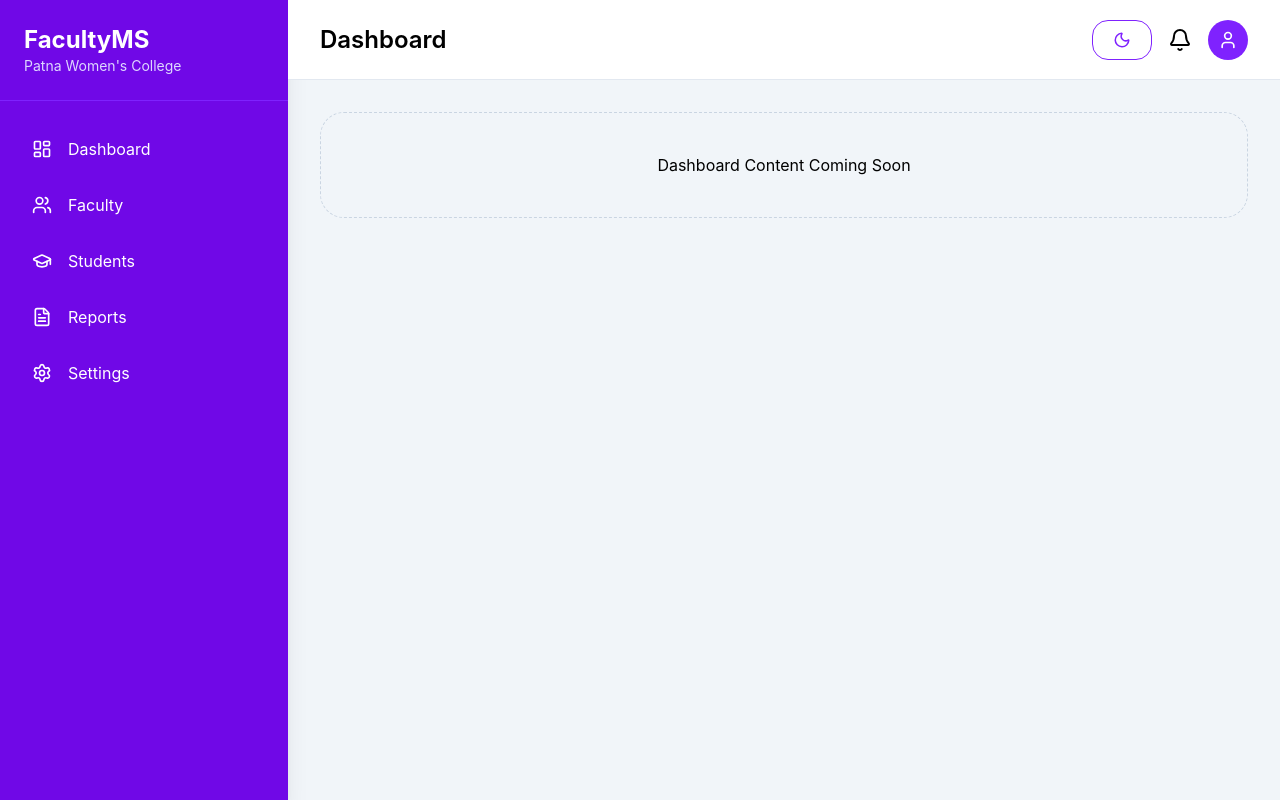
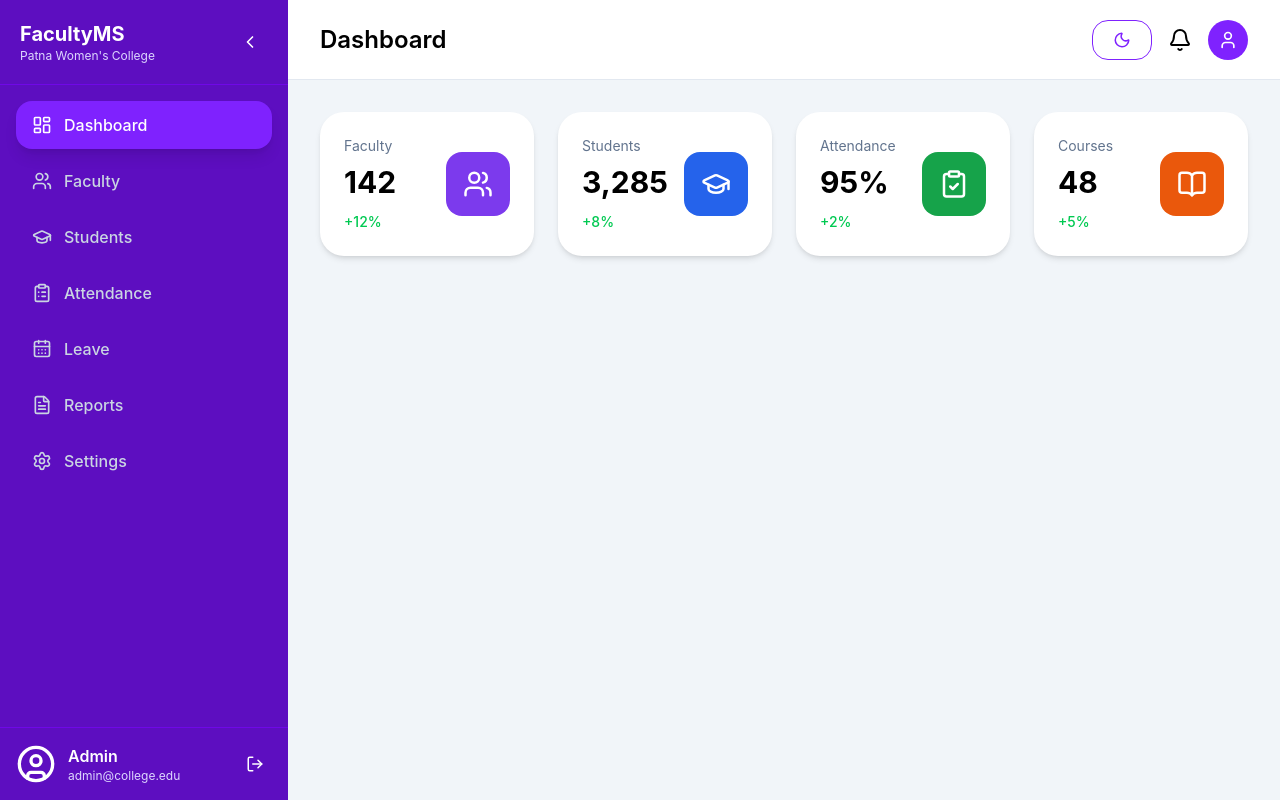
Before and after one commit to srija-laxmi/faculty-management-system, a React app in the folder frontend/: page /admin in a window 1280 px wide. Built offline with nearby package versions, Linux system fonts and the light colour scheme; the HTML template or start-up script is replaced by a standard one.

Commit message:
feat: add dashboard layout and sidebar components

```diff
--- a/frontend/package.json
+++ b/frontend/package.json
@@ -24,6 +24,7 @@
     "react-hook-form": "^7.82.0",
     "react-hot-toast": "^2.6.0",
     "react-router": "^8.3.0",
+    "react-router-dom": "^7.18.1",
     "tailwind-merge": "^3.6.0",
     "tailwindcss": "^4.3.3",
     "zod": "^4.4.3"
--- /dev/null
+++ b/frontend/src/components/dashboard/StatCard.jsx
@@ -0,0 +1,40 @@
+import { motion } from "framer-motion";
+
+export default function StatCard({
+  title,
+  value,
+  icon: Icon,
+  color,
+  change,
+}) {
+  return (
+    <motion.div
+      whileHover={{ y: -5 }}
+      transition={{ duration: 0.2 }}
+      className="rounded-3xl bg-white p-6 shadow-md transition-all dark:bg-slate-900"
+    >
+      <div className="flex items-center justify-between">
+        <div>
+          <p className="text-sm text-slate-500 dark:text-slate-400">
+            {title}
+          </p>
+
+          <h2 className="mt-2 text-3xl font-bold">
+            {value}
+          </h2>
+
+          <p className="mt-3 text-sm font-medium text-green-500">
+            {change}
+          </p>
+        </div>
+
+        <div
+          className="flex h-16 w-16 items-center justify-center rounded-2xl text-white"
+          style={{ backgroundColor: color }}
+        >
+          <Icon size={30} />
+        </div>
+      </div>
+    </motion.div>
+  );
+}
--- /dev/null
+++ b/frontend/src/components/dashboard/StatsGrid.jsx
@@ -0,0 +1,52 @@
+import {
+  Users,
+  GraduationCap,
+  ClipboardCheck,
+  BookOpen,
+} from "lucide-react";
+
+import StatCard from "./StatCard";
+
+const stats = [
+  {
+    title: "Faculty",
+    value: "142",
+    change: "+12%",
+    icon: Users,
+    color: "#7c3aed",
+  },
+  {
+    title: "Students",
+    value: "3,285",
+    change: "+8%",
+    icon: GraduationCap,
+    color: "#2563eb",
+  },
+  {
+    title: "Attendance",
+    value: "95%",
+    change: "+2%",
+    icon: ClipboardCheck,
+    color: "#16a34a",
+  },
+  {
+    title: "Courses",
+    value: "48",
+    change: "+5%",
+    icon: BookOpen,
+    color: "#ea580c",
+  },
+];
+
+export default function StatsGrid() {
+  return (
+    <div className="grid gap-6 md:grid-cols-2 xl:grid-cols-4">
+      {stats.map((item) => (
+        <StatCard
+          key={item.title}
+          {...item}
+        />
+      ))}
+    </div>
+  );
+}
--- a/frontend/src/components/layout/Sidebar.jsx
+++ b/frontend/src/components/layout/Sidebar.jsx
@@ -1,40 +1,57 @@
-import {
-  LayoutDashboard,
-  Users,
-  GraduationCap,
-  FileText,
-  Settings,
-} from "lucide-react";
-
-const menuItems = [
-  { icon: LayoutDashboard, label: "Dashboard" },
-  { icon: Users, label: "Faculty" },
-  { icon: GraduationCap, label: "Students" },
-  { icon: FileText, label: "Reports" },
-  { icon: Settings, label: "Settings" },
-];
+import { ChevronLeft, ChevronRight } from "lucide-react";
+import { menuItems } from "../../constants/menu";
+import { useSidebar } from "../../context/SidebarContext";
+import SidebarItem from "./SidebarItem";
+import SidebarFooter from "./SidebarFooter";
 
 export default function Sidebar() {
+  const { collapsed, toggleSidebar } = useSidebar();
+
   return (
-    <aside className="flex h-screen w-72 flex-col bg-violet-700 text-white shadow-xl">
-      <div className="border-b border-violet-600 p-6">
-        <h1 className="text-2xl font-bold">FacultyMS</h1>
-        <p className="text-sm text-violet-200">
-          Patna Women's College
-        </p>
+    <aside
+      className={`${
+        collapsed ? "w-24" : "w-72"
+      } flex h-screen flex-col bg-violet-800 text-white transition-all duration-300`}
+    >
+      {/* Logo */}
+      <div className="flex items-center justify-between border-b border-violet-700 p-5">
+        {!collapsed && (
+          <div>
+            <h1 className="text-xl font-bold">
+              FacultyMS
+            </h1>
+
+            <p className="text-xs text-violet-200">
+              Patna Women's College
+            </p>
+          </div>
+        )}
+
+        <button
+          onClick={toggleSidebar}
+          className="rounded-lg p-2 hover:bg-violet-700"
+        >
+          {collapsed ? (
+            <ChevronRight size={20} />
+          ) : (
+            <ChevronLeft size={20} />
+          )}
+        </button>
       </div>
 
-      <nav className="mt-6 flex-1 px-4">
-        {menuItems.map(({ icon: Icon, label }) => (
-          <button
-            key={label}
-            className="mb-2 flex w-full items-center gap-4 rounded-xl px-4 py-3 transition hover:bg-violet-600"
-          >
-            <Icon size={20} />
-            <span>{label}</span>
-          </button>
+      {/* Menu */}
+      <div className="flex-1 overflow-y-auto p-4">
+        {menuItems.map((item) => (
+          <SidebarItem
+            key={item.id}
+            {...item}
+            collapsed={collapsed}
+          />
         ))}
-      </nav>
+      </div>
+
+      {/* Footer */}
+      <SidebarFooter collapsed={collapsed} />
     </aside>
   );
 }
--- /dev/null
+++ b/frontend/src/components/layout/SidebarFooter.jsx
@@ -0,0 +1,29 @@
+import { LogOut, UserCircle } from "lucide-react";
+
+export default function SidebarFooter({ collapsed }) {
+  return (
+    <div className="border-t border-violet-700 p-4">
+      <div className="flex items-center gap-3">
+        <UserCircle size={40} />
+
+        {!collapsed && (
+          <div className="flex-1">
+            <p className="font-semibold">
+              Admin
+            </p>
+
+            <p className="text-xs text-violet-200">
+              admin@college.edu
+            </p>
+          </div>
+        )}
+
+        {!collapsed && (
+          <button className="rounded-lg p-2 hover:bg-violet-700">
+            <LogOut size={18} />
+          </button>
+        )}
+      </div>
+    </div>
+  );
+}
--- /dev/null
+++ b/frontend/src/components/layout/SidebarItem.jsx
@@ -0,0 +1,35 @@
+import clsx from "clsx";
+import { NavLink } from "react-router-dom";
+import { motion } from "framer-motion";
+
+export default function SidebarItem({
+  icon: Icon,
+  title,
+  path,
+  collapsed,
+}) {
+  return (
+    <NavLink to={path}>
+      {({ isActive }) => (
+        <motion.div
+          whileHover={{ x: 4 }}
+          whileTap={{ scale: 0.98 }}
+          className={clsx(
+            "group mb-2 flex items-center gap-3 rounded-2xl px-4 py-3 transition-all duration-200",
+            isActive
+              ? "bg-violet-600 text-white shadow-lg"
+              : "text-slate-300 hover:bg-violet-700 hover:text-white"
+          )}
+        >
+          <Icon size={20} />
+
+          {!collapsed && (
+            <span className="font-medium">
+              {title}
+            </span>
+          )}
+        </motion.div>
+      )}
+    </NavLink>
+  );
+}
--- /dev/null
+++ b/frontend/src/constants/menu.js
@@ -0,0 +1,19 @@
+import {
+  LayoutDashboard,
+  Users,
+  GraduationCap,
+  ClipboardList,
+  CalendarDays,
+  FileText,
+  Settings,
+} from "lucide-react";
+
+export const menuItems = [
+  { id: 1, title: "Dashboard", icon: LayoutDashboard, path: "/admin" },
+  { id: 2, title: "Faculty", icon: Users, path: "/faculty" },
+  { id: 3, title: "Students", icon: GraduationCap, path: "/students" },
+  { id: 4, title: "Attendance", icon: ClipboardList, path: "/attendance" },
+  { id: 5, title: "Leave", icon: CalendarDays, path: "/leave" },
+  { id: 6, title: "Reports", icon: FileText, path: "/reports" },
+  { id: 7, title: "Settings", icon: Settings, path: "/settings" },
+];
--- /dev/null
+++ b/frontend/src/context/SidebarContext.jsx
@@ -0,0 +1,21 @@
+import { createContext, useContext, useState } from "react";
+
+const SidebarContext = createContext();
+
+export function SidebarProvider({ children }) {
+  const [collapsed, setCollapsed] = useState(false);
+
+  const toggleSidebar = () => setCollapsed((prev) => !prev);
+
+  return (
+    <SidebarContext.Provider
+      value={{ collapsed, toggleSidebar }}
+    >
+      {children}
+    </SidebarContext.Provider>
+  );
+}
+
+export function useSidebar() {
+  return useContext(SidebarContext);
+}
--- a/frontend/src/layouts/DashboardLayout.jsx
+++ b/frontend/src/layouts/DashboardLayout.jsx
@@ -1,5 +1,6 @@
 import Sidebar from "../components/layout/Sidebar";
 import Navbar from "../components/layout/Navbar";
+import StatsGrid from "../components/dashboard/StatsGrid";
 
 export default function DashboardLayout() {
   return (
@@ -9,10 +10,8 @@ export default function DashboardLayout() {
       <div className="flex flex-1 flex-col">
         <Navbar />
 
-        <main className="flex-1 p-8">
-          <div className="rounded-3xl border border-dashed border-slate-300 p-10 text-center dark:border-slate-700">
-            Dashboard Content Coming Soon
-          </div>
+        <main className="flex-1 bg-slate-100 p-8 dark:bg-slate-950">
+          <StatsGrid />
         </main>
       </div>
     </div>
--- a/frontend/src/main.jsx
+++ b/frontend/src/main.jsx
@@ -1,14 +1,21 @@
 import React from "react";
 import ReactDOM from "react-dom/client";
+import { BrowserRouter } from "react-router-dom";
+
 import App from "./App";
 import "./index.css";
 
 import ThemeProvider from "./theme/ThemeProvider";
+import { SidebarProvider } from "./context/SidebarContext";
 
 ReactDOM.createRoot(document.getElementById("root")).render(
   <React.StrictMode>
-    <ThemeProvider>
-      <App />
-    </ThemeProvider>
+    <BrowserRouter>
+      <ThemeProvider>
+        <SidebarProvider>
+          <App />
+        </SidebarProvider>
+      </ThemeProvider>
+    </BrowserRouter>
   </React.StrictMode>
 );
```
Also changed, not shown: 1 other file (tests, documents, lock files or other folders).
